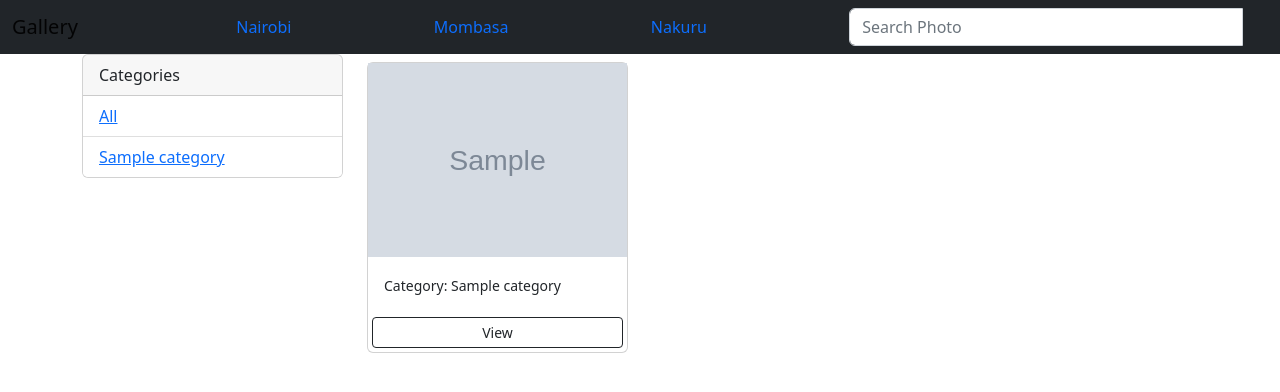
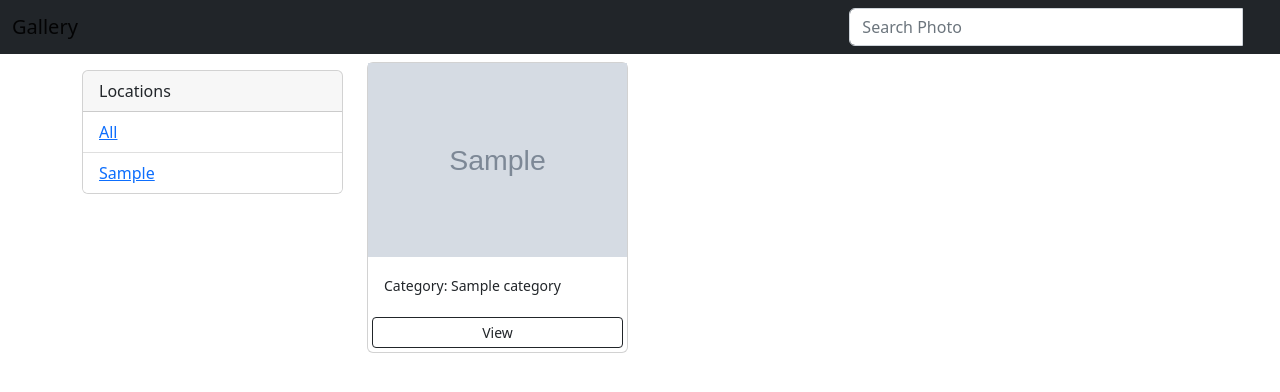
Before and after one commit to gladys-gg/photogallery, a Django app: a page that uses photos/templates/navbar.html in a window 1280 px wide. Shown: the top 392 px of the page. Run offline with Django 4.2, Linux system fonts and the light colour scheme; tables that the repository leaves empty hold one stand-in row (values such as "Sample post"); grey boxes marked "Sample" are stand-in pictures.

Commit message:
EDited the views.py to filter by location. Removed the location render template

```diff
--- a/photos/templates/navbar.html
+++ b/photos/templates/navbar.html
@@ -11,10 +11,6 @@
     <div class="navbar-header">
     <a class="navbar-brand" href="{% url 'gallery' %}">Gallery</a>
     </div>
-
-    <a href="/location/1" style="text-decoration: none;" >Nairobi</a>
-    <a href="/location/2" style="text-decoration: none;">Mombasa</a>
-    <a href="/location/3" style="text-decoration: none;">Nakuru</a>
         <!-- Adding a search form  -->
     <div class="col-sm-4 col-md-4 navbar-right">
 
--- a/photos/templates/photos/gallery.html
+++ b/photos/templates/photos/gallery.html
@@ -5,18 +5,18 @@
 <div class="container">
     <div class="row">
         <div class="col-md-3">
-            <div class="card">
+            <div class="card mt-3">
                 <div class="card-header">
-                    Categories
+                    Locations
                 </div>
                 <ul class="list-group list-group-flush">
                     <li class="list-group-item">
                         <a href="{% url 'gallery' %}">All</a>
                     </li>
-                    {% for category in categories %}
+                    {% for location in locations %}
                     <li class=" list-group-item">
-                        <a href="{% url 'gallery' %}?category={{category.name}}">
-                            {{category.name}}
+                        <a href="{% url 'gallery' %}?location={{location.location}}">
+                            {{location.location}}
                         </a>
                     </li>
                     {% endfor %}
--- a/photos/urls.py
+++ b/photos/urls.py
@@ -7,7 +7,6 @@ urlpatterns =[
     path('',views.gallery,name='gallery'),
     path('photo/<photo_id>',views.photo,name='photo'),
     path('search/', views.search_results, name='search_results'),
-    path('location/<location_id',views.filter_by_location,name='location')
 
 ]
 if settings.DEBUG:
--- a/photos/views.py
+++ b/photos/views.py
@@ -6,8 +6,13 @@ from .models import Location, Poster,Category, Photo
 # Create your views here.
 def gallery(request):
     photos = Photo.objects.all()
+    categories = Category.objects.all()
+    location = request.GET.get('location')
+    if location ==None:
+        photos = Photo.objects.all()
+    else:
+        photos = Photo.objects.filter(location__location=location)
     locations = Location.objects.all()
-    categories = Category.objects.all()
     context = {'photos':photos, 'categories':categories, 'locations':locations}
     return render(request,'photos/gallery.html', context)
 
@@ -17,12 +22,6 @@ def photo(request,photo_id):
     except:
         raise Http404()
     return render(request,'photos/photo.html',{'photo':photo})
-
-def filter_by_location(request,location_id):
-
-    #filters by location
-    photos = Photo.filter_by_location(id=location_id)
-    return render(request,'location.html',{'photos':photo})
 
 def search_results(request):
 
```
Also changed, not shown: photos/templates/location.html (deleted, +0 -24 lines).
